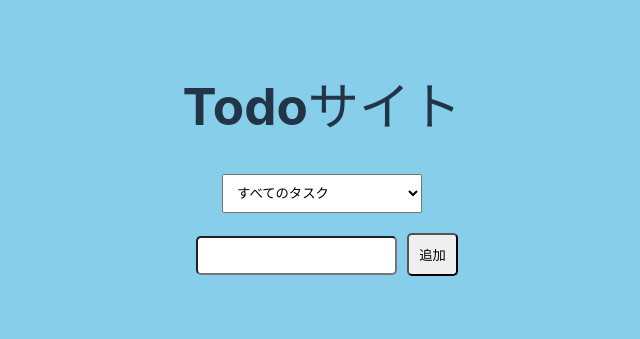
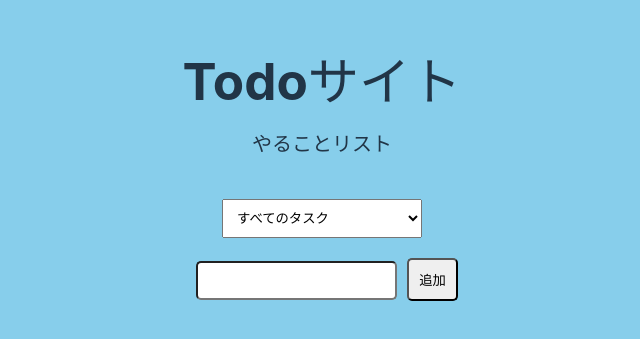
Before and after one commit to kaede-hub/todoappdayo, a React (Vite) app: page / in a window 1280 px wide. Shown: the part 227-566 px from the top of the page, without its empty margins (318-958 px from the left). Built offline with nearby package versions, Linux system fonts and the light colour scheme.

Commit message:
kousinnsimasita

```diff
--- a/src/App.css
+++ b/src/App.css
@@ -12,6 +12,11 @@ body {
 h1 {
   font-weight: bold;
   margin-bottom: 20px;
+}
+
+p {
+  font-weight: bold;
+  font-size: 20px;
 }
 
 select {
--- a/src/App.tsx
+++ b/src/App.tsx
@@ -105,6 +105,7 @@ export const App = () => {
   return (
     <div>
       <h1>Todoサイト</h1>
+      <p>やることリスト</p>
       <select
         defaultValue="all"
         onChange={(e) => handleSort(e.target.value as Filter)}
```
